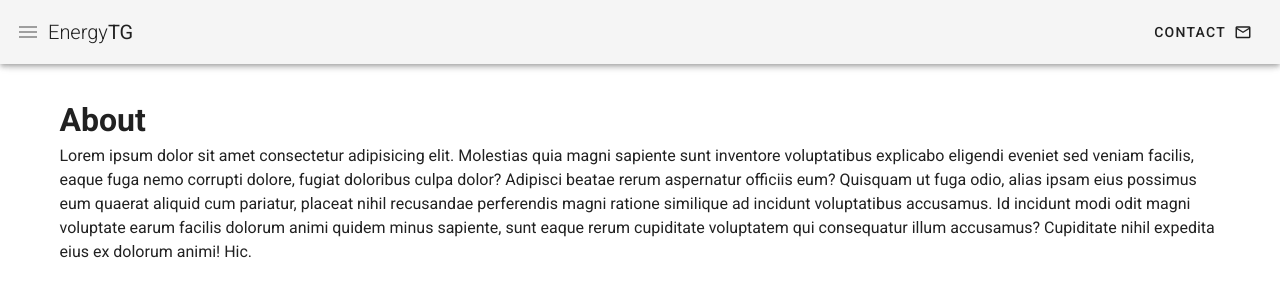
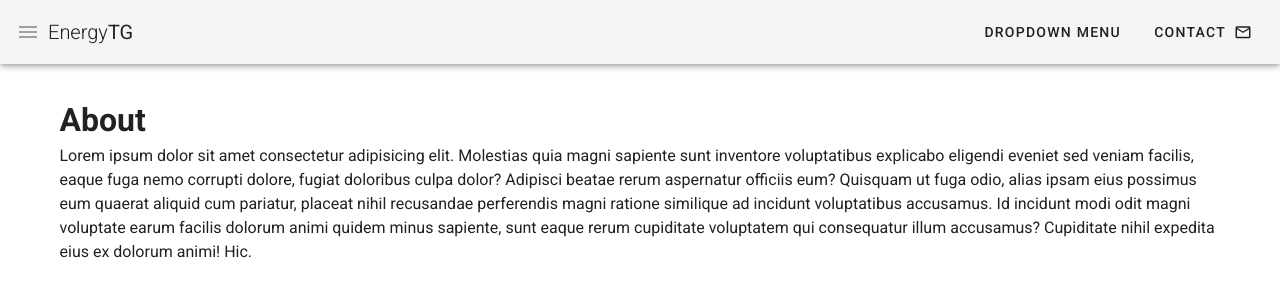
Before and after one commit to taiga248/vuetify-demo, a Vue app: page / in a window 1280 px wide. Shown: the top 300 px of the page. Built offline with nearby package versions, Linux system fonts and the light colour scheme.

Commit message:
Add dropdown menu

```diff
--- a/src/components/Navbar.vue
+++ b/src/components/Navbar.vue
@@ -9,6 +9,21 @@
       </v-toolbar-title>
 
       <v-spacer></v-spacer>
+
+      <!-- Dropdown start -->
+      <v-menu offset-y>
+        <template v-slot:activator="{ on }">
+          <v-btn  text v-on="on">
+            Dropdown Menu
+          </v-btn>
+        </template>
+        <v-list>
+          <v-list-item v-for="(link, index) in links" :key="index" router :to="link.route">
+            <v-list-item-title>{{ link.text }}</v-list-item-title>
+          </v-list-item>
+        </v-list>
+      </v-menu>
+      <!-- Dropdown end -->
 
       <v-btn text color="grey--text" to="/sns">
         <span>contact</span>
```
